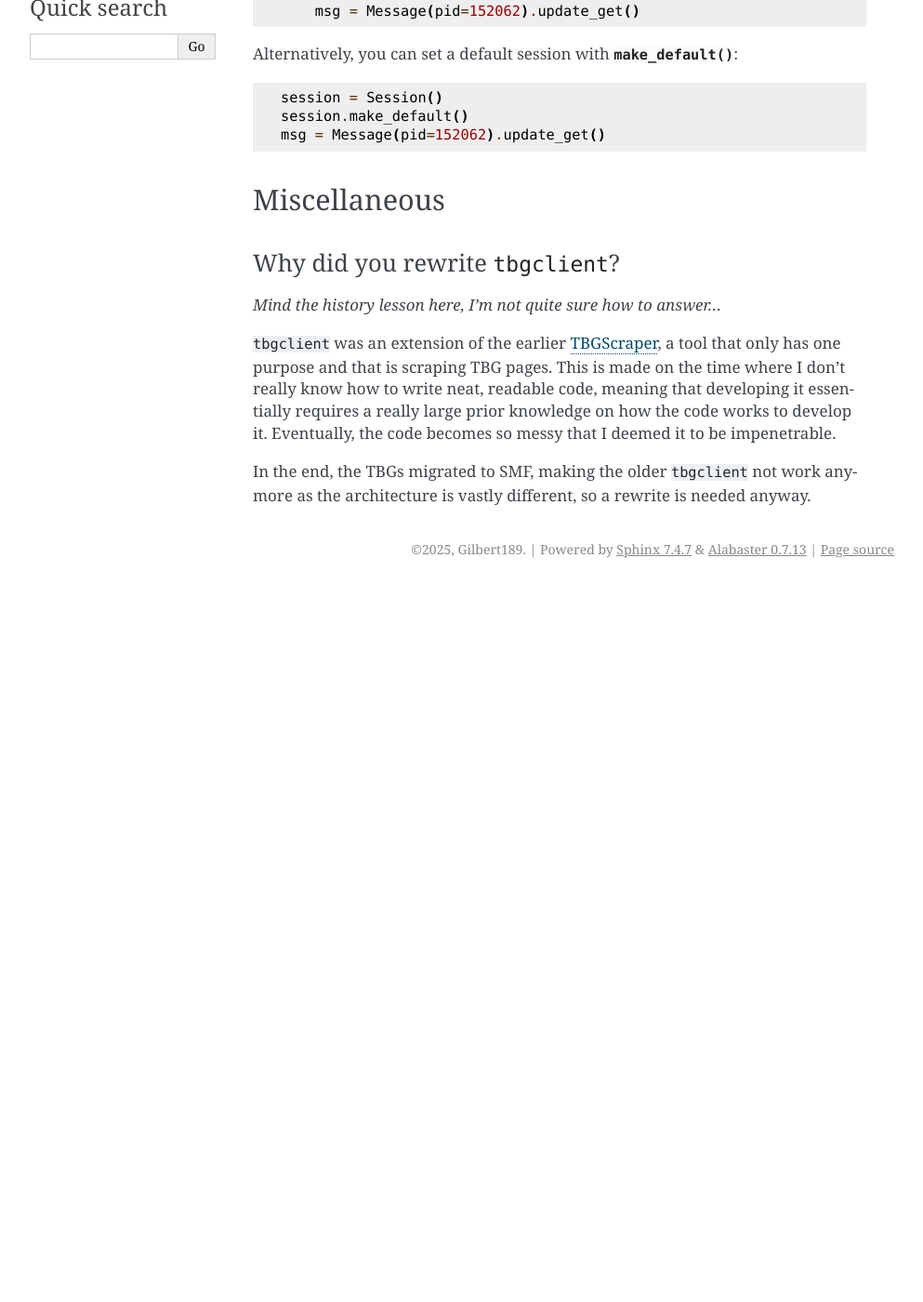
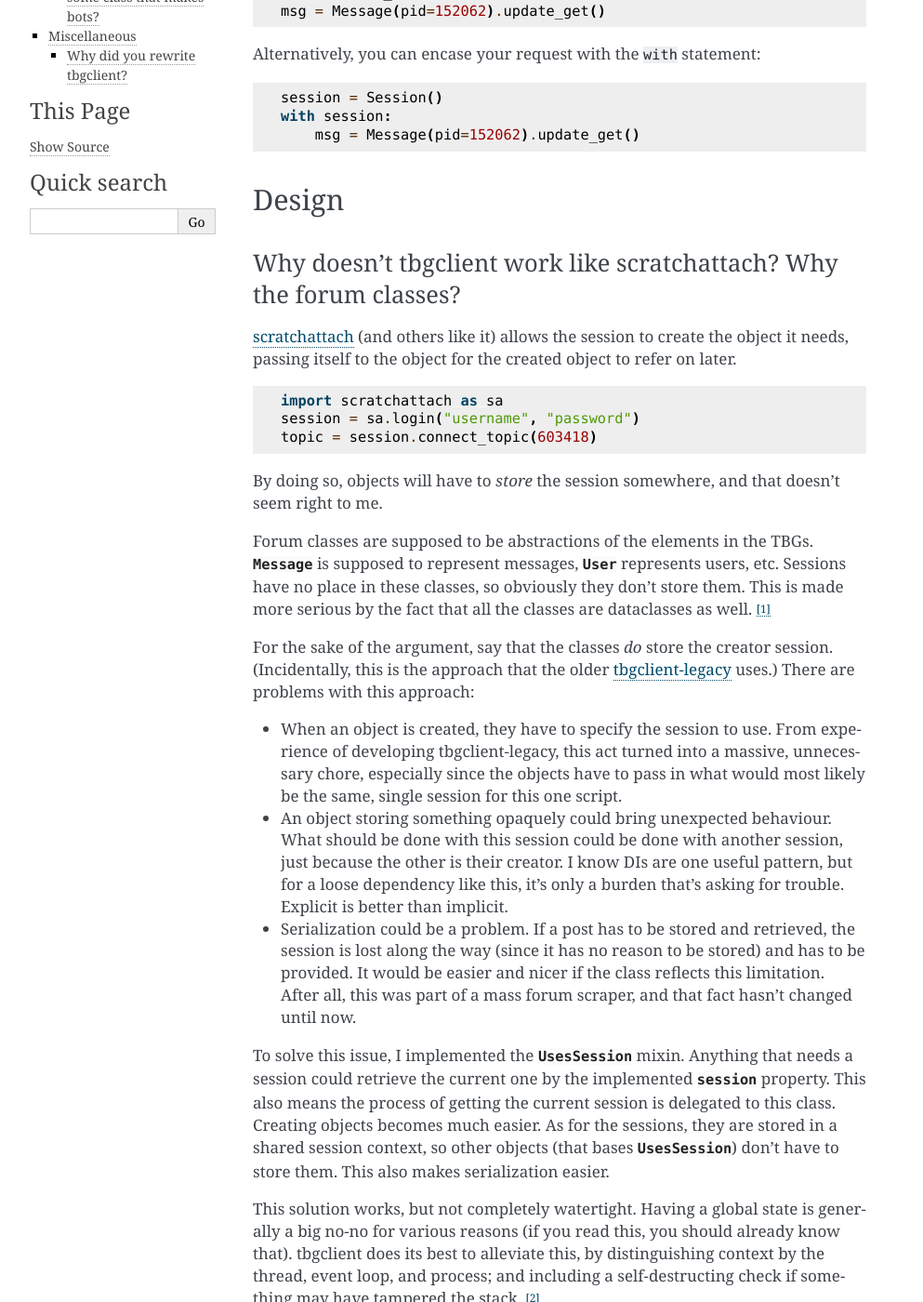
Before and after one commit to tbgers/tbgclient, a Sphinx documentation site: the page built from docs/source/qna.rst, in a window 1280 px wide and 1400 px high, scrolled down 360 px. Shown: the whole window at 93% size, without its empty margins (148-1141 px from the left). Built offline with Sphinx 7.4.7, drawn with Linux system fonts in a browser that asks for light colours; before the commit the page ends 990 px from its top, so only the background shows below that; some of the changed text lies outside the part shown.

Commit message:
docs: Docs! DOCS!

```diff
--- a/docs/source/conf.py
+++ b/docs/source/conf.py
@@ -17,6 +17,7 @@ release = '0.5.1a0'
 extensions = [
     'sphinx.ext.autodoc',
     'sphinx.ext.autosummary',
+    'sphinx.ext.intersphinx',
 ]
 
 templates_path = ['_templates']
@@ -28,3 +29,8 @@ exclude_patterns = []
 
 html_theme = 'alabaster'
 html_static_path = ['_static']
+
+
+# -- Configuration for intersphinx -------------------------------------------
+# https://www.sphinx-doc.org/en/master/usage/extensions/intersphinx.html
+intersphinx_mapping = {'python': ('https://docs.python.org/3', None)}
--- a/docs/source/index.rst
+++ b/docs/source/index.rst
@@ -12,7 +12,9 @@ Welcome to tbgclient's documentation!
 
    qna.rst
    quickstart.rst
-   summary/modules.rst
+   summary/tbgclient.rst
+   convenience.rst
+
 
 
 
--- a/docs/source/qna.rst
+++ b/docs/source/qna.rst
@@ -2,12 +2,23 @@
 Questions and Answers
 =====================
 
+
 Programming
 ===========
+.. _qna-default-session:
+
 I've defined my logged-in session, but tbgclient doesn't use it!
 ----------------------------------------------------------------
 
-Try encasing your request with the ``with`` statement:
+Try setting it as a default session with :py:func:`~tbgclient.Session.make_default()`:
+
+.. code-block:: python
+
+    session = Session()
+    session.make_default()
+    msg = Message(pid=152062).update_get()
+
+Alternatively, you can encase your request with the ``with`` statement:
 
 .. code-block:: python
 
@@ -15,27 +26,104 @@ Try encasing your request with the ``with`` statement:
     with session:
         msg = Message(pid=152062).update_get()
 
-Alternatively, you can set a default session with :py:func:`make_default`:
+
+Design
+======
+.. _qna-session-in-object:
+
+Why doesn't tbgclient work like scratchattach? Why the forum classes?
+---------------------------------------------------------------------
+`scratchattach`_ (and others like it) allows the session to create the object it needs, passing itself to the object
+for the created object to refer on later.
 
 .. code-block:: python
 
-    session = Session()
-    session.make_default()
-    msg = Message(pid=152062).update_get()
+    import scratchattach as sa
+    session = sa.login("username", "password")
+    topic = session.connect_topic(603418)
+
+By doing so, objects will have to *store* the session somewhere, and that doesn't seem right to me.
+
+Forum classes are supposed to be abstractions of the elements in the TBGs. :py:class:`~tbgclient.forum.Message`
+is supposed to represent messages, :py:class:`~tbgclient.forum.User` represents users, etc. Sessions have no place
+in these classes, so obviously they don't store them. This is made more serious by the fact that all the classes
+are dataclasses as well. [#dc_initvar]_
+
+For the sake of the argument, say that the classes *do* store the creator session. (Incidentally, this is the approach
+that the older `tbgclient-legacy`_ uses.) There are problems with this approach:
+
+* When an object is created, they have to specify the session to use. From experience of developing tbgclient-legacy,
+  this act turned into a massive, unnecessary chore, especially since the objects have to pass in what would most
+  likely be the same, single session for this one script.
+* An object storing something opaquely could bring unexpected behaviour. What should be done with this session could
+  be done with another session, just because the other is their creator. I know DIs are one useful pattern, but for
+  a loose dependency like this, it's only a burden that's asking for trouble. Explicit is better than implicit.
+* Serialization could be a problem. If a post has to be stored and retrieved, the session is lost along the way
+  (since it has no reason to be stored) and has to be provided. It would be easier and nicer if the class reflects
+  this limitation. After all, this was part of a mass forum scraper, and that fact hasn't changed until now.
+
+To solve this issue, I implemented the :py:class:`~tbgclient.session.UsesSession` mixin. Anything that needs a session
+could retrieve the current one by the implemented :py:attr:`~tbgclient.session.UsesSession.session` property. This
+also means the process of getting the current session is delegated to this class. Creating objects becomes much easier.
+As for the sessions, they are stored in a shared session context, so other objects (that bases
+:py:class:`~tbgclient.session.UsesSession`) don't have to store them. This also makes serialization easier.
+
+This solution works, but not completely watertight. Having a global state is generally a big no-no for various reasons
+(if you read this, you should already know that). tbgclient does its best to alleviate this, by distinguishing context
+by the thread, event loop, and process; and including a self-destructing check if something may have tampered the
+stack. [#self_destruct]_
+
+On a more serious note, this means the way of updating and submitting objects is completely different than libraries
+like scratchattach. Instead of doing it all from the session, you have to make the object first, then call the object's
+function. An equivalent tbgclient code of the scratchattach example above would look something like this:
+
+.. code-block:: python
+
+    from tbgclient import Topic, Session
+    session = Session().login("username", "password")
+    with session:
+        topic = Topic(tid=170).update()
+
+If this really bothers you, there are :doc:`convenience functions <convenience>` in the tbgclient module.
+These functions could be much more straightforward to read for programmers familiar with scratchattach and alike.
+
+.. _scratchattach: https://github.com/TimMcCool/scratchattach
+.. [#dc_initvar]
+
+    You could annotate the dataclass so the session attribute is an :py:class:`~dataclasses.InitVar`, but that doesn't
+    eradicate the problem that the object still stores the session somewhere.
+
+.. _tbgclient-legacy: https://github.com/tbgers/tbgclient-legacy
+.. [#self_destruct]
+
+    If you see an error related to the context system, either something is abusing it, or there's a bug in my code.
+    In either case, do tell!
+
+
+.. _qna-no-bot-class:
+
+tbgclient seems too lean. Why isn't there some class that makes bots?
+-------------------------------------------------------------------------
+tbgclient was supposed to be a library, not a framework. While the purpose of tbgclient is automation, it's not
+about making this or that specific bot. I made it to be a general-use TBGs scraper library; after all, this was once
+a tool to scrape the entirety of the forums.
+
 
 Miscellaneous
 =============
-Why did you rewrite ``tbgclient``?
+.. _qna-rewrite:
+
+Why did you rewrite tbgclient?
 ----------------------------------
 
-`Mind the history lesson here, I'm not quite sure how to answer...`
+*Mind the history lesson here, I'm not quite sure how to answer...*
 
-``tbgclient`` was an extension of the earlier `TBGScraper`_, a tool that only has one purpose and that is scraping TBG
+tbgclient was an extension of the earlier `TBGScraper`_, a tool that only has one purpose and that is scraping TBG
 pages. This is made on the time where I don't really know how to write neat, readable code, meaning that developing it
 essentially requires a really large prior knowledge on how the code works to develop it. Eventually, the code becomes
 so messy that I deemed it to be impenetrable.
 
-In the end, the TBGs migrated to SMF, making the older ``tbgclient`` not work anymore as the architecture is vastly
+In the end, the TBGs migrated to SMF, making the older tbgclient not work anymore as the architecture is vastly
 different, so a rewrite is needed anyway.
 
 .. _TBGScraper: https://github.com/tbgers/tbg-scraper/
```
Also changed, not shown: docs/source/convenience.rst (added, +29 -0 lines), docs/source/quickstart.rst (+10 -7 lines).
